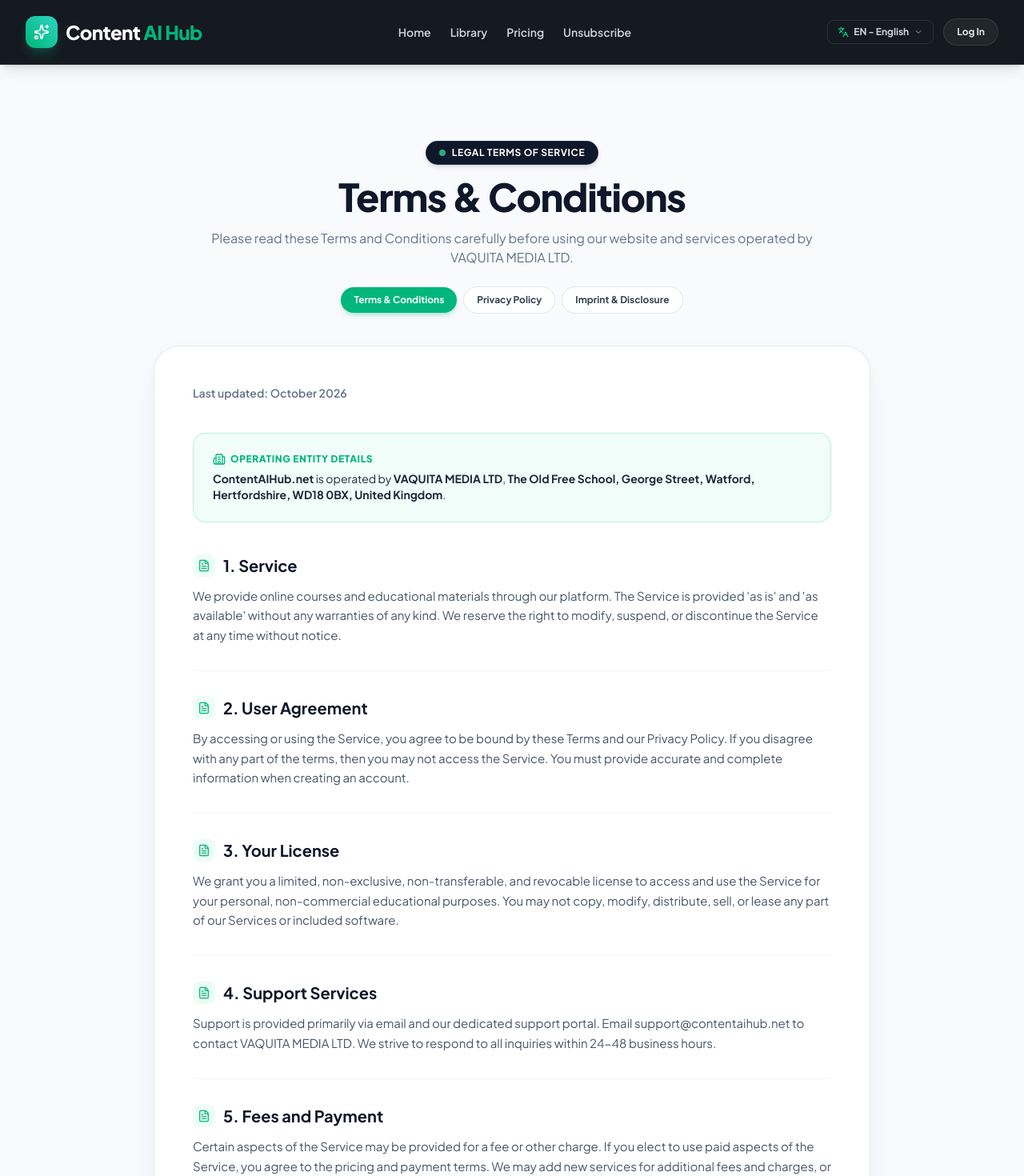
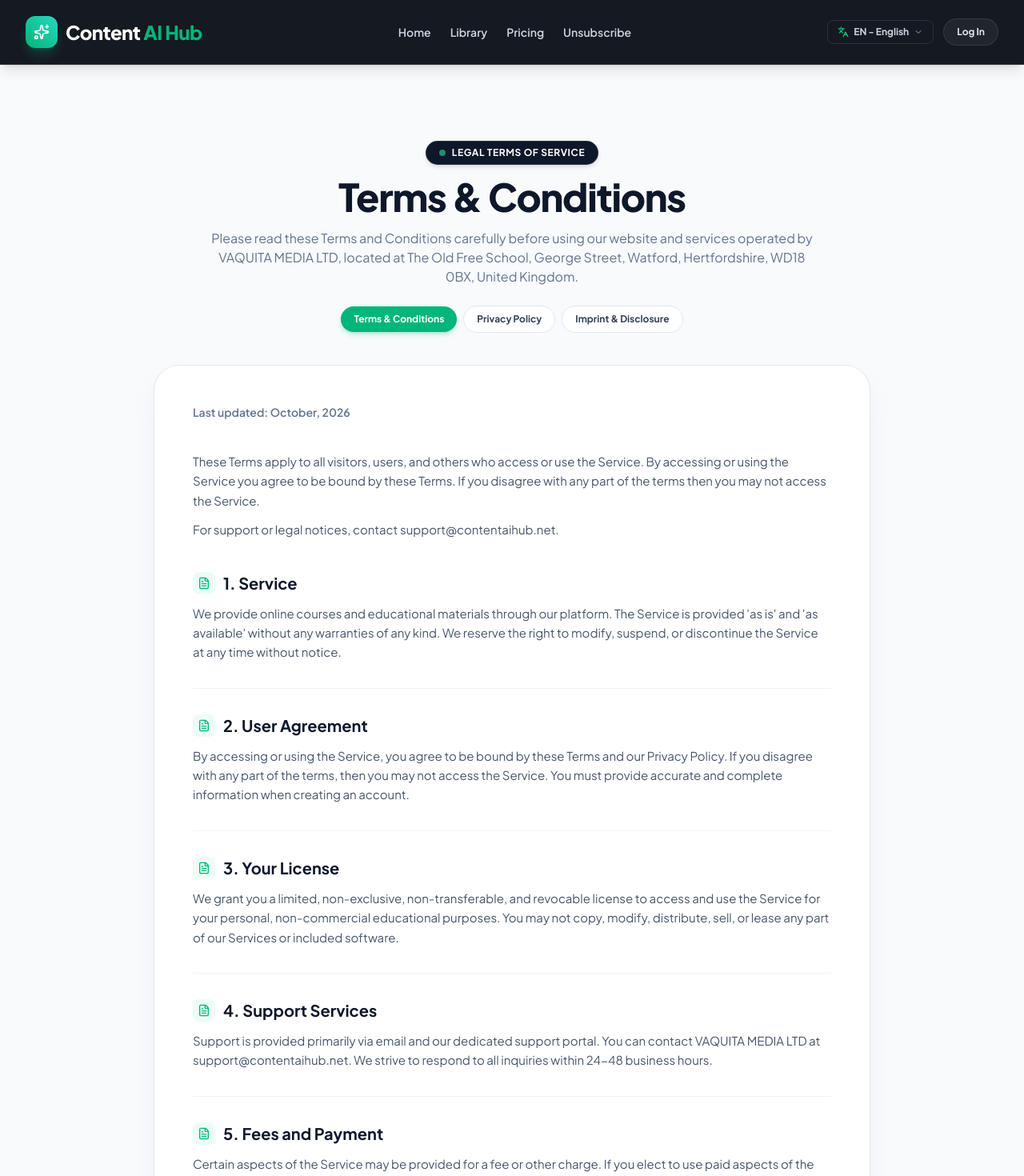
Before and after one commit to manishmcode/content-ai-hub, a React (Create React App) app: page /terms-conditions in a window 1280 px wide. Shown: the top 1470 px of the page at 80% size. Built offline with nearby package versions, Linux system fonts and the light colour scheme.

Commit message:
update course descriptions for clarity, add course badge labels, and refine footer and legal pages for consistency

```diff
--- a/src/components/Footer.tsx
+++ b/src/components/Footer.tsx
@@ -84,8 +84,7 @@
             </Link>
 
             <p className="text-[14px] leading-relaxed text-slate-400 font-medium max-w-[310px] mb-8">
-              Content AI Hub offers courses and scheduled live classes in YouTube and video marketing, faceless marketing, TikTok Shop, e-commerce, social media marketing, and creator strategy to help learners build practical digital skills.
-            </p>
+              Content AI Hub offers courses and live classes in video marketing, faceless marketing, e-commerce, social media, and creator strategy.            </p>
 
             {/* Accepted Payment Methods */}
             <div className="space-y-2">
--- a/src/pages/PrivacyPolicyPage.tsx
+++ b/src/pages/PrivacyPolicyPage.tsx
@@ -1,7 +1,7 @@
 import React from 'react';
 import { Link, useLocation } from 'react-router-dom';
 import { PublicLayout } from '../components/layout/PublicLayout';
-import { Shield, ArrowRight, Building2 } from 'lucide-react';
+import { Shield, ArrowRight } from 'lucide-react';
 import { COMPANY } from '../config/company';
 
 interface PrivacySection {
@@ -16,19 +16,19 @@
       'By accessing and using our Site and Services, you acknowledge that you have read and agree to this Privacy Policy.',
   },
   {
-    title: '2. Information Collection',
+    title: '2. Information Collection and Personally Identifiable Information',
     content:
-      'We collect registration data, including email address, password, first name, last name, phone number, and payment details.\n\nWe collect usage data, including information about your browser, network, or device.\n\nWe collect marketing data related to communication and other interaction campaigns.\n\nLegal bases include contract performance, legitimate interests, and compliance with legal obligations such as accounting and tax requirements.\n\nYou may request access to, correction of, or deletion of your data, restrict processing, or object to processing, especially marketing. We will honor such requests unless an overriding legal obligation applies.',
+      'We collect the following personal data:\n\nRegistration data: email address, password, first name, last name, phone number, and payment details.\n\nUsage data: information about your browser, network, or device.\n\nMarketing data: details related to communication and other interaction campaigns.\n\nLegal bases\nContract performance (access to services)\nLegitimate interests (fraud prevention, network improvements)\nCompliance with legal obligations (e.g., accounting, tax)\n\nYour rights\nYou may request accessing, correcting, or deleting your data, restrict processing, or object to processing (especially marketing). We will honor such requests unless an overriding legal obligation applies.\n\nWe ensure processing to GDPR compliant data processors, such as hosting providers and payment processors. We may also be legally required to disclose information to authorities (e.g., police authorities).',
   },
   {
     title: '3. Information Use',
     content:
-      'We use information for processing payment transactions, customizing services, ads, and recommendations, contacting you and responding to requests, conducting research and improving services, preventing fraud, and ensuring security.',
+      'Processing payment transactions\n\nCustomizing services, ads, and recommendations\n\nContacting you and responding to requests\n\nConducting research and improving services\n\nPreventing fraud and ensuring security',
   },
   {
     title: '4. Information Sharing and Disclosure',
     content:
-      'We will not disclose your personally identifiable information except when required by law, to our service providers, in connection with corporate transactions, or with your explicit consent or at your direction.\n\nWe may share aggregate, anonymous information with partners, advertisers, or content distributors.',
+      'We will not disclose your personally identifiable information except:\n\nWhen required by law\n\nTo our service providers (e.g., hosting, payment processing)\n\nIn connection with corporate transactions (e.g., merger, sale)\n\nWith your explicit consent or at your direction\n\nWe may share aggregate, anonymous information with partners, advertisers, or content distributors.',
   },
   {
     title: '5. Changing or Deleting Your Information',
@@ -36,12 +36,12 @@
       'You may review, update, correct, or delete your personal information by contacting us. We may retain your data for legally required recordkeeping purposes.',
   },
   {
-    title: '6. Use of Cookies',
+    title: '6. Use of Cookies and Similar Technologies',
     content:
-      'The merchant uses cookies, web beacons, device fingerprinting, and similar technologies for functionality, analytics, personalization, and advertising.\n\nTypes of cookies used include strictly necessary cookies, performance cookies, functional cookies, and targeting or advertising cookies.',
+      'The merchant uses cookies, web beacons, device fingerprinting, and similar technologies for functionality, analytics, personalization, and advertising.\n\nTypes of cookies used include:\nStrictly necessary cookies\nPerformance cookies\nFunctional cookies\nTargeting/advertising cookies\n\nCookies help improve navigation, remember preferences, and display relevant ads. You can manage cookies in your browser settings. Blocking cookies may affect site functionality.\n\nWe may use Google Analytics and Facebook Pixel for tracking and marketing.',
   },
   {
-    title: '7. Behavioral Advertising',
+    title: '7. Behavioral Advertising and Online Privacy',
     content:
       'We may use cookies and online identifiers for behavioral advertising. We follow industry standards like Network Advertising Initiative.\n\nYou can manage cookies via browser settings, but some site functions may not work if cookies are disabled.',
   },
@@ -53,7 +53,7 @@
   {
     title: '9. Contact',
     content:
-      `Questions, comments, and requests regarding this Privacy Policy are welcomed and should be addressed to ${COMPANY.name}, ${COMPANY.addressLines.join(', ')}, or by email at ${COMPANY.email}.`,
+      'Questions, comments, and requests regarding this Privacy Policy are welcomed and should be addressed to VAQUITA MEDIA LTD, The Old Free School, George Street, Watford, Hertfordshire, WD18 0BX, United Kingdom, or by email at support@contentaihub.net.',
   },
 ];
 
@@ -116,19 +116,12 @@
           {/* Privacy Content Card */}
           <div className="rounded-[32px] bg-white border border-slate-200/90 p-8 sm:p-12 shadow-xl shadow-slate-200/50 space-y-10 text-slate-600 text-sm sm:text-base leading-relaxed">
             <p className="text-sm font-semibold text-slate-500">
-              Last updated: October 2026
+              Last updated: October, 2026
             </p>
 
-            {/* Controller Box */}
-            <div className="rounded-2xl bg-emerald-50/70 border border-emerald-200/80 p-6 space-y-3">
-              <h2 className="font-bold text-slate-900 text-lg sm:text-xl flex items-center gap-2.5">
-                <Building2 className="w-4 h-4" />
-                Data Controller Information
-              </h2>
-              <p className="text-slate-600 text-sm sm:text-[15px] leading-relaxed">
-                <strong>ContentAIHub.net</strong> is operated by <strong>{COMPANY.name}</strong>, <strong>{COMPANY.addressLines.join(', ')}</strong>. Contact: <strong>{COMPANY.email}</strong>.
-              </p>
-            </div>
+            <p className="text-slate-600 text-sm sm:text-[15px] leading-relaxed">
+              <strong>Controller details:</strong> ContentAIHub.net is operated by VAQUITA MEDIA LTD, The Old Free School, George Street, Watford, Hertfordshire, WD18 0BX, United Kingdom. Contact: support@contentaihub.net.
+            </p>
 
             {/* Privacy Sections */}
             <div className="space-y-8 divide-y divide-slate-100">
@@ -142,7 +135,7 @@
                   </h2>
                   <div className="space-y-3 text-slate-600 text-sm sm:text-[15px] leading-relaxed">
                     {section.content.split('\n\n').map((paragraph) => (
-                      <p key={paragraph}>{paragraph}</p>
+                      <p key={paragraph} className="whitespace-pre-line">{paragraph}</p>
                     ))}
                   </div>
                 </section>
--- a/src/pages/TermsPage.tsx
+++ b/src/pages/TermsPage.tsx
@@ -1,8 +1,7 @@
 import React from 'react';
 import { Link, useLocation } from 'react-router-dom';
 import { PublicLayout } from '../components/layout/PublicLayout';
-import { FileText, ArrowRight, Building2 } from 'lucide-react';
-import { COMPANY } from '../config/company';
+import { FileText, ArrowRight } from 'lucide-react';
 
 interface TermsSection {
   title: string;
@@ -28,7 +27,7 @@
   {
     title: '4. Support Services',
     content:
-      `Support is provided primarily via email and our dedicated support portal. Email ${COMPANY.email} to contact ${COMPANY.name}. We strive to respond to all inquiries within 24-48 business hours.`,
+      'Support is provided primarily via email and our dedicated support portal. You can contact VAQUITA MEDIA LTD at support@contentaihub.net. We strive to respond to all inquiries within 24-48 business hours.',
   },
   {
     title: '5. Fees and Payment',
@@ -43,7 +42,7 @@
   {
     title: '7. Refund Policy',
     content:
-      `All courses and educational content offered through this website are delivered digitally and access is typically granted immediately upon purchase. By completing a purchase, you acknowledge that immediate access affects your eligibility for a refund.\n\nYou may request a refund within 14 days of your initial purchase, provided that you have not substantially accessed or completed the course materials. Requests are assessed on a case-by-case basis and are not automatically guaranteed.\n\nRefund requests must be submitted in writing to ${COMPANY.email}, including your order number and the reason for the request. We aim to respond to all refund requests within 5 business days.`,
+      'All courses and educational content offered through this website are delivered digitally and access is typically granted immediately upon purchase. By completing a purchase, you acknowledge that immediate access affects your eligibility for a refund as described below.\n\nYou may request a refund within 14 days of your initial purchase, provided that you have not substantially accessed or completed the course materials. Requests are assessed on a case-by-case basis and are not automatically guaranteed.\n\nRefund requests must be submitted in writing to support@contentaihub.net, including your order number and the reason for the request. We aim to respond to all refund requests within 5 business days.\n\nWe may decline a refund request where a substantial portion of the course has been accessed or downloaded, where the request is made outside the eligible period, where the purchase was subject to a promotional or discounted rate explicitly marked as non-refundable, or where there is evidence of misuse, content sharing, or a violation of these Terms.\n\nApproved refunds will be issued to the original payment method within a reasonable timeframe, subject to the processing times of the relevant payment provider. Upon approval, access to the course materials will be revoked.\n\nRecurring subscription charges may be cancelled at any time to prevent future billing; cancellation does not itself entitle you to a refund of charges already incurred, except as set out above.',
   },
   {
     title: '8. Right to Terminate',
@@ -53,27 +52,27 @@
   {
     title: '9. Your Responsibilities',
     content:
-      'You are responsible for all activities that occur under your account. You agree not to share your account credentials with third parties, use the Service for any illegal or unauthorized purpose, attempt to hack, destabilize, or adapt the Service, or transmit any worms, viruses, or destructive code.',
+      'You are responsible for all activities that occur under your account. You agree not to:\n\nShare your account credentials with third parties\nUse the Service for any illegal or unauthorized purpose\nAttempt to hack, destabilize, or adapt the Service\nTransmit any worms, viruses, or destructive code',
   },
   {
-    title: '10. Suspension / Discontinuation',
+    title: '10. Suspension/Discontinuation',
     content:
       'We reserve the right at any time to modify or discontinue, temporarily or permanently, the Service or any part thereof with or without notice.',
   },
   {
     title: '11. Dispute Resolution',
     content:
-      `If you have a complaint or dispute regarding a purchase, charge, or your use of the services, you agree to first contact us at ${COMPANY.email} so that we may attempt to resolve the matter directly. We aim to acknowledge complaints within 24 hours and to reach a resolution within 5 business days.`,
+      'If you have a complaint or dispute regarding a purchase, charge, or your use of the services, you agree to first contact us at support@contentaihub.net so that we may attempt to resolve the matter directly. We aim to acknowledge complaints within 24 hours and to reach a resolution within 5 business days.\n\nWe encourage you to raise any billing concern with us directly before contacting your card issuer or payment provider, as doing so allows us to resolve the matter more quickly than a formal chargeback process.\n\nIf a dispute cannot be resolved directly between you and the Company within a reasonable timeframe, either party may refer the matter to an independent mediation or alternative dispute resolution service before pursuing formal legal proceedings.',
   },
   {
     title: '12. Governing Law',
     content:
-      'These Terms, and any dispute or claim arising out of or in connection with them or the services provided through this website, shall be governed by and construed in accordance with the laws of United Kingdom, without regard to its conflict of law provisions.',
+      'These Terms, and any dispute or claim arising out of or in connection with them or the services provided through this website, shall be governed by and construed in accordance with the laws of United Kingdom, without regard to its conflict of law provisions. The courts of United Kingdom shall have exclusive jurisdiction to settle any such dispute, save as otherwise provided in the Dispute Resolution clause above.',
   },
   {
     title: '13. Copyright',
     content:
-      'All content, features, and functionality are and will remain the exclusive property of ContentAIHub.net and its licensors. Our trademarks and trade dress may not be used in connection with any product or service without our prior written consent.',
+      'All content, features, and functionality are and will remain the exclusive property of the Academy and its licensors. Our trademarks and trade dress may not be used in connection with any product or service without our prior written consent.',
   },
   {
     title: '14. Links to Other Websites',
@@ -83,27 +82,27 @@
   {
     title: '15. Trademarks',
     content:
-      `The company name, logo, and related names, product names, service names, designs, and slogans are trademarks of ${COMPANY.name}, ContentAIHub.net, or its affiliates or licensors.`,
+      'The company name, the company logo, and all related names, logos, product and service names, designs, and slogans are trademarks of the Company or its affiliates or licensors.',
   },
   {
     title: '16. Force Majeure',
     content:
-      'We shall not be liable for any failure or delay in performance under these Terms resulting from acts beyond our reasonable control, including war, terrorism, riots, embargoes, fire, floods, accidents, strikes, or shortages of transportation, fuel, energy, labor, or materials.',
+      'We shall not be liable for any failure or delay in performance under these Terms resulting from acts beyond our reasonable control, including, without limitation, acts of God, war, terrorism, riots, embargoes, acts of civil or military authorities, fire, floods, accidents, strikes, or shortages of transportation facilities, fuel, energy, labor or materials.',
   },
   {
     title: '17. Disclaimer of Warranties',
     content:
-      'Your use of the Service is at your sole risk. The Service is provided on an AS IS and AS AVAILABLE basis. The Service is provided without warranties of any kind, whether express or implied.',
+      'Your use of the Service is at your sole risk. The Service is provided on an "AS IS" and "AS AVAILABLE" basis. The Service is provided without warranties of any kind, whether express or implied.',
   },
   {
     title: '18. Age Restriction',
     content:
-      'The Service is intended only for access and use by individuals at least eighteen (18) years old. By accessing or using the Service, you warrant and represent that you are at least eighteen (18) years of age.',
+      'The Service is intended only for access and use by individuals at least eighteen (18) years old. By accessing or using any of the Company, you warrant and represent that you are at least eighteen (18) years of age.',
   },
   {
     title: '19. General Provisions',
     content:
-      'These Terms shall be governed and construed in accordance with the laws of United Kingdom, without regard to its conflict of law provisions. Our failure to enforce any right or provision of these Terms will not be considered a waiver of those rights.',
+      'These Terms shall be governed and construed in accordance With the Laws of United Kingdom, without regard to its conflict of law provisions. Our failure to enforce any right or provision of these Terms will not be considered a waiver of those rights.',
   },
 ];
 
@@ -125,7 +124,7 @@
               Terms &amp; Conditions
             </h1>
             <p className="text-slate-500 text-sm sm:text-base">
-              Please read these Terms and Conditions carefully before using our website and services operated by {COMPANY.name}.
+              Please read these Terms and Conditions carefully before using our website and services operated by VAQUITA MEDIA LTD, located at The Old Free School, George Street, Watford, Hertfordshire, WD18 0BX, United Kingdom.
             </p>
 
             {/* Quick Navigation Between Legal Pages */}
@@ -166,18 +165,12 @@
           {/* Legal Content Card */}
           <div className="rounded-[32px] bg-white border border-slate-200/90 p-8 sm:p-12 shadow-xl shadow-slate-200/50 space-y-10 text-slate-600 text-sm sm:text-base leading-relaxed">
             <p className="text-sm font-semibold text-slate-500">
-              Last updated: October 2026
+              Last updated: October, 2026
             </p>
 
-            {/* Entity Notice */}
-            <div className="rounded-2xl bg-emerald-50/70 border border-emerald-200/80 p-6 text-xs sm:text-sm text-slate-800 space-y-1.5">
-              <span className="font-black text-[#00B67A] uppercase tracking-wider block text-xs flex items-center gap-1.5">
-                <Building2 className="w-4 h-4" />
-                Operating Entity Details
-              </span>
-              <p>
-                <strong>ContentAIHub.net</strong> is operated by <strong>{COMPANY.name}</strong>, <strong>{COMPANY.addressLines.join(', ')}</strong>.
-              </p>
+            <div className="space-y-3 text-slate-600 text-sm sm:text-[15px] leading-relaxed">
+              <p>These Terms apply to all visitors, users, and others who access or use the Service. By accessing or using the Service you agree to be bound by these Terms. If you disagree with any part of the terms then you may not access the Service.</p>
+              <p>For support or legal notices, contact support@contentaihub.net.</p>
             </div>
 
             {/* Terms Sections */}
@@ -199,7 +192,7 @@
 
             {/* Footer Notice */}
             <section className="pt-6 border-t border-slate-100 flex flex-col sm:flex-row items-center justify-between gap-4 text-xs text-slate-500">
-              <span>Questions regarding our Terms? Contact: <a href={`mailto:${COMPANY.email}`} className="font-bold text-slate-800 hover:text-[#00B67A]">{COMPANY.email}</a></span>
+              <span>Questions regarding our Terms? Contact: <a href="mailto:support@contentaihub.net" className="font-bold text-slate-800 hover:text-[#00B67A]">support@contentaihub.net</a></span>
               <Link to="/privacy-policy/" className="inline-flex items-center gap-1 font-bold text-[#00B67A] hover:underline">
                 <span>View Privacy Policy</span>
                 <ArrowRight className="w-3.5 h-3.5" />
```
Also changed, not shown: src/components/Courses.tsx (+17 -7 lines).
